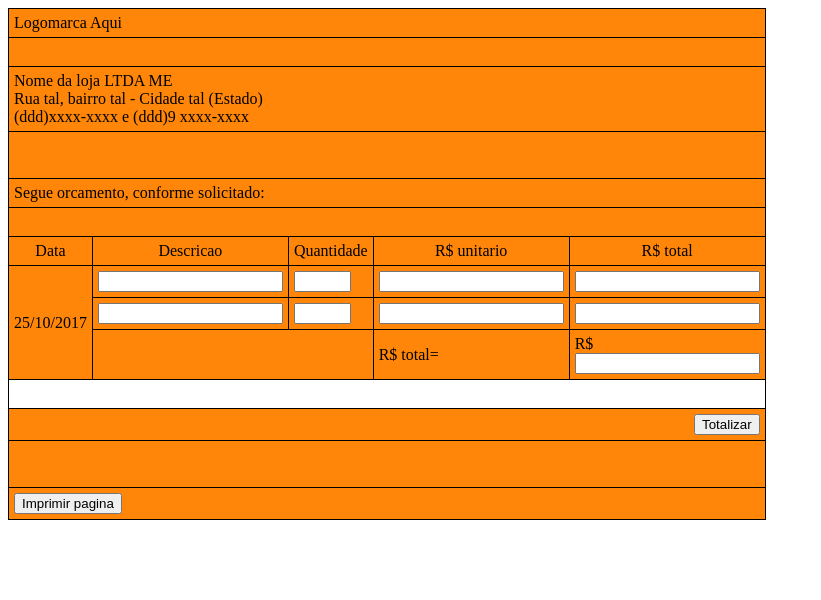
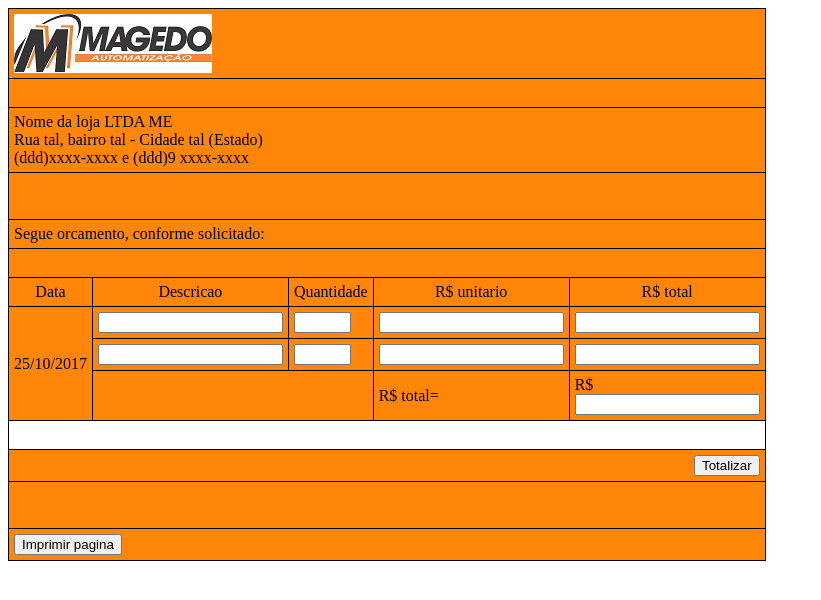
Before and after one commit to clovisf/formulario-orcamento-v01, a plain HTML site: page index.html in a window 1280 px wide. Shown: the whole page, without its empty margins (0-821 px from the left). Drawn offline with Linux system fonts and the light colour scheme.

Commit message:
added images and icon
added images and icon

```diff
--- a/index.html
+++ b/index.html
@@ -2,6 +2,7 @@
 <head>
 <title>Nome da empresa</title>
 <link rel="stylesheet" type="text/css" href="cssorcamento.css">
+<link rel="icon" type="image/png" href="favicon.ico">
 <script type="text/javascript">
     function multiplicar()
     {
@@ -44,7 +45,7 @@
 <body>
   <table>
    <tr>
-     <td colspan="5">Logomarca Aqui</td>
+     <td colspan="5"><img src="logo-magedo-orcamento.jpg" alt="Logomarca Magedo Automatizacao"></td>
    </tr>
    <tr>
      <th colspan="5"><br></th>
```
Also changed, not shown: favicon.ico (added), logo-magedo-orcamento.jpg (added), logo-magedo-somente-M-High-Res.png (added), 1 other file.
